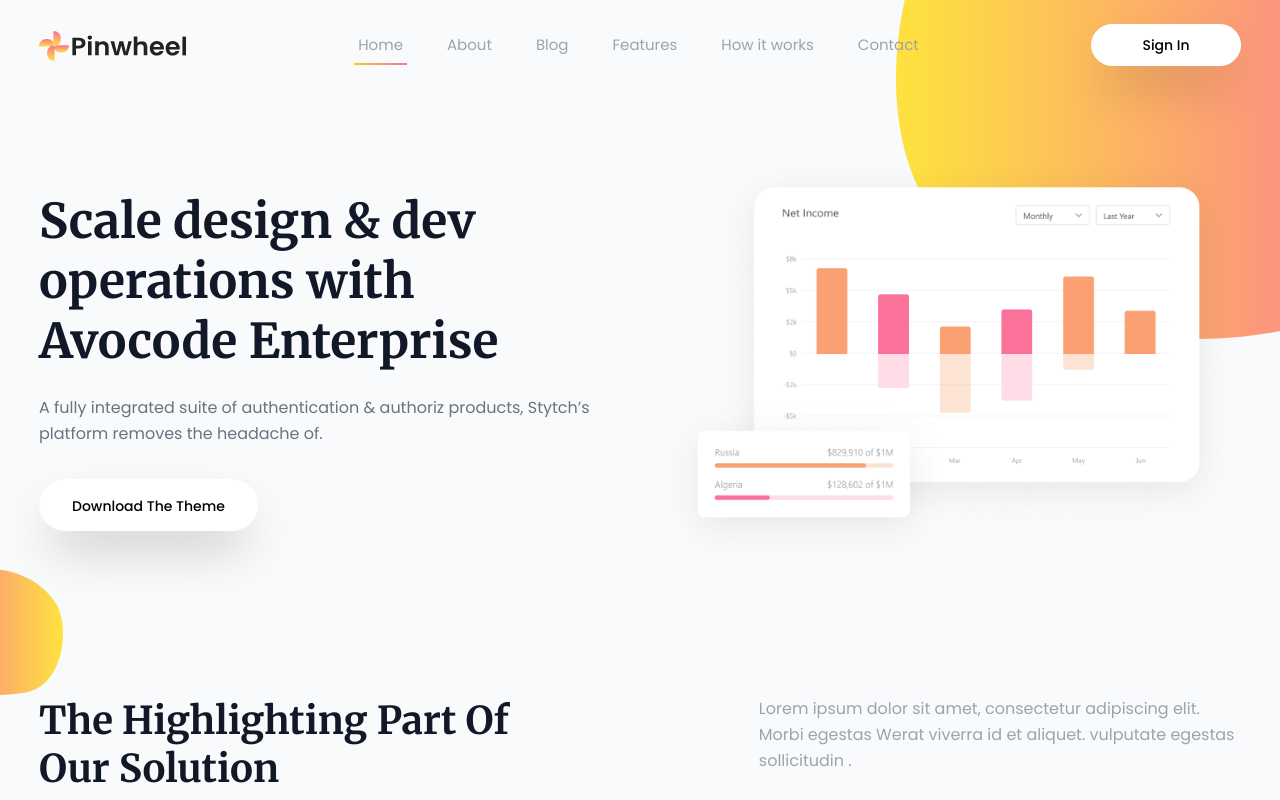
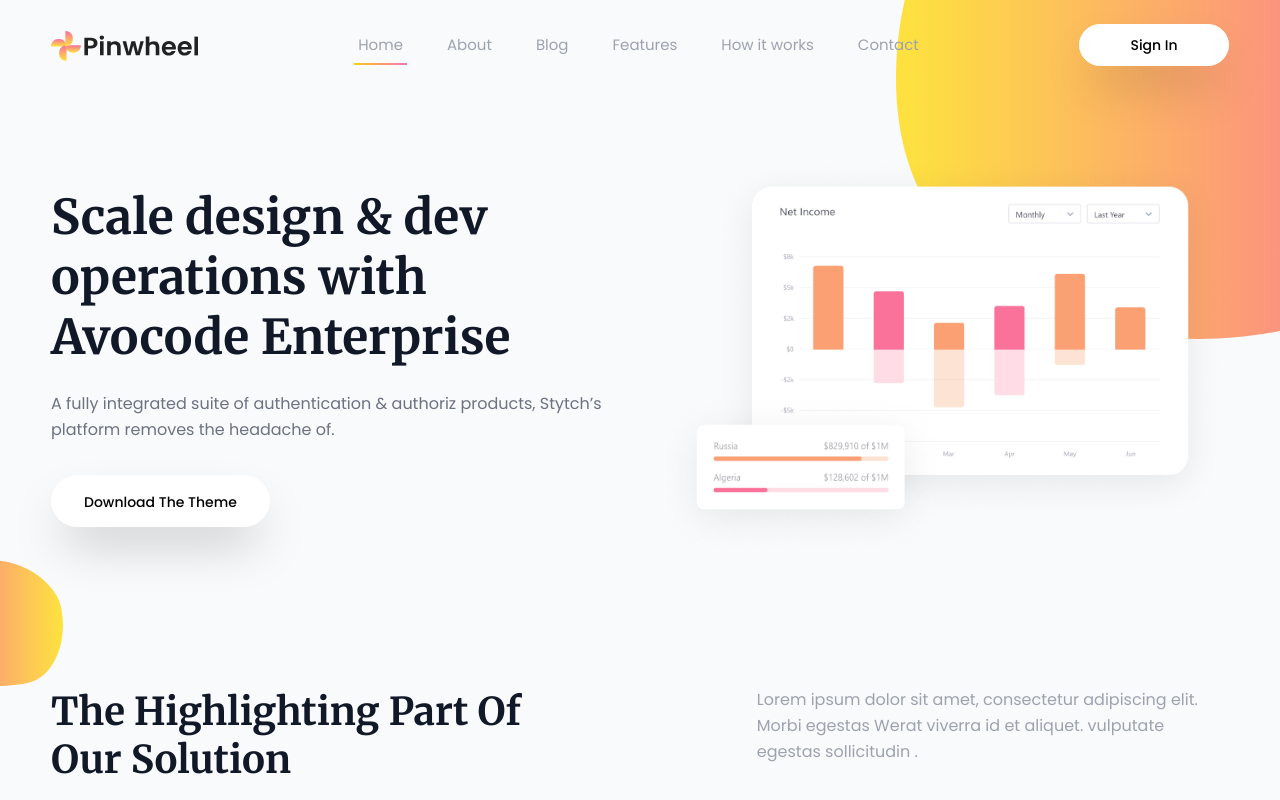
Before and after one commit to wiseman88/pinwheel, a Next.js app: page / in a window 1280 px wide. Shown: the top 800 px of the page. Built offline with nearby package versions, Linux system fonts and the light colour scheme.

Commit message:
style(CSS): update home page css

```diff
--- a/app/(root)/page.tsx
+++ b/app/(root)/page.tsx
@@ -153,7 +153,7 @@
               </ul>
             </div>
           </div>
-          <div className="wrapper">
+          <div className="wrapper mt-12 lg:mt-0">
             <div className="lg:order-2 lg:w-7/12">
               <Image
                 src={intro}
@@ -177,7 +177,7 @@
           </div>
         </div>
       </section>
-      <section className="section">
+      <section>
         <div className="container">
           <div className="wrapper justify-between">
             <div className="lg:w-6/12">
--- a/app/globals.css
+++ b/app/globals.css
@@ -81,7 +81,7 @@
 }
 
 .wrapper {
-  @apply lg:-mx-4 lg:flex lg:flex-row;
+  @apply -mx-4 lg:flex lg:flex-row;
 }
 
 .wrapper > * {
--- a/tailwind.config.ts
+++ b/tailwind.config.ts
@@ -10,8 +10,8 @@
     container: {
       center: true,
       padding: {
-        DEFAULT: '0',
-        lg: '0.75rem'
+        DEFAULT: '0.75rem',
+        lg: 'rem'
       },
       screens: {
         'container': '1202px',
```
